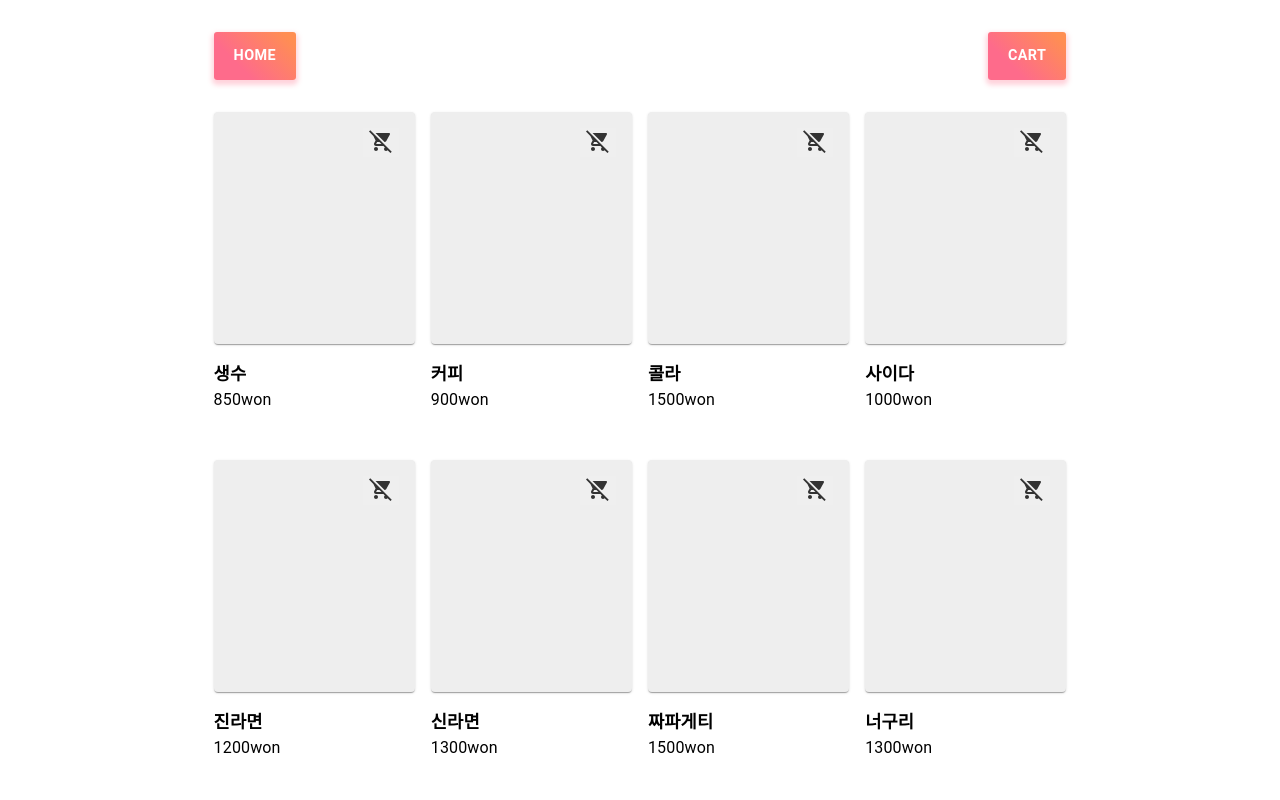
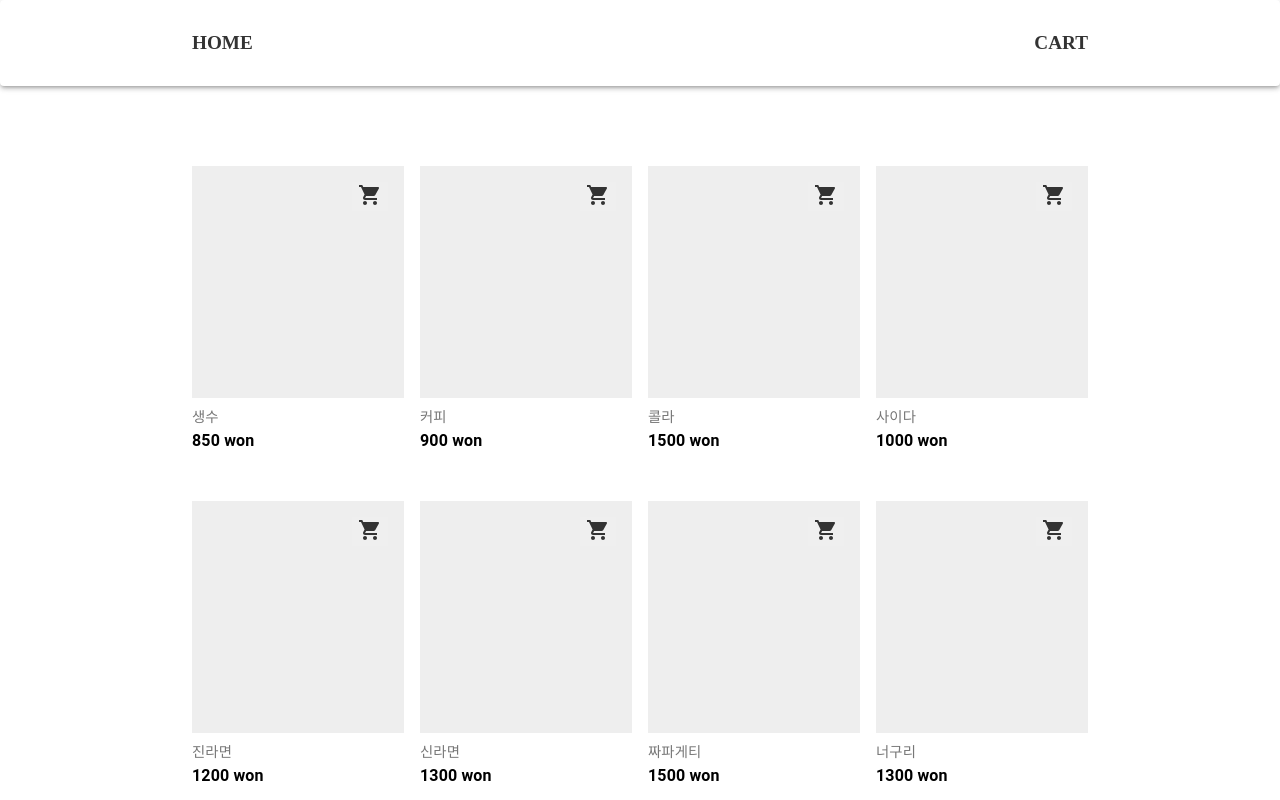
Before and after one commit to lsh58/mobx-market, a React app: page / in a window 1280 px wide. Shown: the top 800 px of the page. Built offline with nearby package versions, Linux system fonts and the light colour scheme.

Commit message:
toggle 구현 및 데이터전달방식 변환

```diff
--- a/public/index.html
+++ b/public/index.html
@@ -25,6 +25,11 @@
       Learn how to configure a non-root public URL by running `npm run build`.
     -->
     <title>React App</title>
+    <style>
+      body {
+        margin: 0;
+      }
+    </style>
   </head>
   <body>
     <noscript>You need to enable JavaScript to run this app.</noscript>
--- a/src/App.tsx
+++ b/src/App.tsx
@@ -1,61 +1,45 @@
 import React from 'react';
 import SuperMarket from './components/SuperMarket';
 import Basket from './components/Basket';
-import {
-  BrowserRouter,
-  Route,
-  Switch,
-  NavLink,
-} from 'react-router-dom';
-import { makeStyles, Theme } from "@material-ui/core/styles"; // styles 기능 추가
-import Button  from "@material-ui/core/Button"; // styles 기능 추가
+import { BrowserRouter, Route, Switch, NavLink } from 'react-router-dom';
+import { makeStyles, Theme } from '@material-ui/core/styles'; // styles 기능 추가
+import { Paper } from '@material-ui/core'; // styles 기능 추가
 
-const useStyles = makeStyles((theme:Theme) => ({  // style 요소 선언
+const useStyles = makeStyles((theme: Theme) => ({
+  // style 요소 선언
   root: {
-    width:'70%',
-    marginLeft: 'auto',
-    marginRight: 'auto',
-    marginTop: '1rem',
+    width: '100%',
+    background: '#fff',
+    padding: '2rem 0',
   },
   rootNav: {
+    width: '70%',
+    margin: '0 auto',
     display: 'flex',
     justifyContent: 'space-between',
-    padding:'1rem',
   },
-  link:{
+  link: {
     textDecoration: 'none',
+    fontWeight: 'bold',
+    fontSize: '1.2rem',
+    color: '#333',
   },
-  btn:{
-    background: 'linear-gradient(45deg, #FE6B8B 30%, #FF8E53 90%)',
-    borderRadius: 3,
-    border: 0,
-    color: 'white',
-    fontWeight:'bold',
-    fontSize:'0.9rem',
-    height: 48,
-    padding: '0 20px',
-    boxShadow: '0 3px 5px 2px rgba(255, 105, 135, .3)',
-  }
 }));
 
-const App : React.FC = () => {
-  const classes = useStyles()
+const App: React.FC = () => {
+  const classes = useStyles();
   return (
     <BrowserRouter>
-        <div className={classes.root}>
+      <Paper elevation={3} className={classes.root}>
         <nav className={classes.rootNav}>
           <NavLink to="/mobx-market-ts" exact className={classes.link}>
-              <Button className={classes.btn}>
             HOME
-              </Button>
           </NavLink>
           <NavLink to="/Cart" className={classes.link}>
-              <Button className={classes.btn}>
             CART
-              </Button>
           </NavLink>
         </nav>
-        </div>
+      </Paper>
       <Switch>
         <Route path="/" component={SuperMarket} exact />
         <Route path="/mobx-market-ts" component={SuperMarket} exact />
@@ -63,6 +47,6 @@ const App : React.FC = () => {
       </Switch>
     </BrowserRouter>
   );
-}
+};
 
 export default App;
--- a/src/components/BasketTemplate.tsx
+++ b/src/components/BasketTemplate.tsx
@@ -1,29 +1,34 @@
 import React from 'react';
-import { makeStyles, Theme } from "@material-ui/core/styles"; // styles 기능 추가
+import { makeStyles, Theme } from '@material-ui/core/styles'; // styles 기능 추가
 
-const useStyles = makeStyles((theme:Theme) => ({  // style 요소 선언
+const useStyles = makeStyles((theme: Theme) => ({
+  // style 요소 선언
   root: {
-    width:'70%',
+    width: '70%',
     display: 'flex',
-    flexDirection:'column',
-    margin:'1rem auto',
-    height:'600px',
-    border:'1px solid #000',
-    '& h2':{
-      margin:'1rem'
+    flexDirection: 'column',
+    margin: '3rem auto',
+    '& h2': {
+      margin: '1rem',
     },
   },
   itemsWrapper: {
-    width:'100%',
-    margin:'0 auto',
+    width: '100%',
+    margin: '0 auto',
   },
 }));
 
-const BasketTemplate = ({ basket, total } : {basket:React.ReactNode, total:React.ReactNode}) => {
+const BasketTemplate = ({
+  basket,
+  total,
+}: {
+  basket: React.ReactNode;
+  total: React.ReactNode;
+}) => {
   const classes = useStyles();
-    return (
+  return (
     <div className={classes.root}>
-      <h2>장바구니</h2>
+      <h2>CART</h2>
       <div className={classes.itemsWrapper}>
         {basket}
         {total}
--- a/src/components/ShopItem.tsx
+++ b/src/components/ShopItem.tsx
@@ -1,62 +1,78 @@
 import React from 'react';
-import { makeStyles, Theme } from "@material-ui/core/styles"; // styles 기능 추가
-import { Paper, Typography, Grid }  from "@material-ui/core"; // styles 기능 추가
+import { makeStyles, Theme } from '@material-ui/core/styles'; // styles 기능 추가
+import { Typography, Grid } from '@material-ui/core'; // styles 기능 추가
 import ShoppingCartIcon from '@material-ui/icons/ShoppingCart';
 import RemoveShoppingCartIcon from '@material-ui/icons/RemoveShoppingCart';
-import { useMarketStore } from '../stores/market';
-import { useObserver } from 'mobx-react'
 
-const useStyles = makeStyles((theme:Theme) => ({  // style 요소 선언
+const useStyles = makeStyles((theme: Theme) => ({
+  // style 요소 선언
   shopItem: {
     background: '#eee',
     padding: theme.spacing(2),
-    height:'200px',
-    position:'relative',
+    height: '200px',
+    position: 'relative',
   },
-  cart:{
-    position:'absolute',
-    top:'1rem',
-    right:'1rem',
+  cart: {
+    position: 'absolute',
+    top: '1rem',
+    right: '1rem',
     color: '#333',
-    border:'none',
-    outline:'none',
+    border: 'none',
+    outline: 'none',
     cursor: 'pointer',
   },
-  textWrapper:{
-    display:'flex',
-    flexDirection:'column',
-    marginTop:'1rem',
-    marginBottom:'2rem',
+  textWrapper: {
+    display: 'flex',
+    flexDirection: 'column',
+    marginTop: '0.5rem',
+    marginBottom: '2rem',
     '& h6': {
-      fontSize:'1.1rem',
-      fontWeight:'bold',
-    }
+      fontSize: '0.9rem',
+      fontWeight: '550',
+      color: '#777',
+    },
+    '& .price': {
+      fontWeight: 'bold',
+    },
   },
 }));
 
-const ShopItem = ({ name, price,isInCart, onPut, onToggle } : {name:string, price:number, isInCart:boolean, onPut:((name:string, price:number, isInCartL:boolean)=>{}), onToggle:((name:string, price:number, isInCartL:boolean)=>{}) }) => {
+const ShopItem = ({
+  name,
+  price,
+  isInCart,
+  onPut,
+  onToggle,
+}: {
+  name: string;
+  price: number;
+  isInCart: boolean;
+  onPut: (name: string, price: number, isInCartL: boolean) => {};
+  onToggle: (name: string) => {};
+}) => {
   const classes = useStyles();
-  const market = useMarketStore();
-  console.log(market.selectedItems);
-  return useObserver(()=>
+  return (
     <Grid item lg={3} md={4} sm={4} xs={12}>
-      <Paper elevation={1} className={classes.shopItem}>
-        <button className={classes.cart} onClick={() => {
-          onPut(name, price,isInCart);
-          onToggle(name,price,isInCart);
-          }}>
-          {market.selectedItems.isInCart === false ?
-          (<ShoppingCartIcon></ShoppingCartIcon>)
-          :
-          (<RemoveShoppingCartIcon></RemoveShoppingCartIcon>)
-          }
+      <div className={classes.shopItem}>
+        <button
+          className={classes.cart}
+          onClick={() => {
+            onPut(name, price, isInCart);
+            onToggle(name);
+          }}
+        >
+          {isInCart === false ? (
+            <ShoppingCartIcon></ShoppingCartIcon>
+          ) : (
+            <RemoveShoppingCartIcon></RemoveShoppingCartIcon>
+          )}
         </button>
-      </Paper>
-      <div className={classes.textWrapper} >
-        <Typography variant="h6">
-            {name}
+      </div>
+      <div className={classes.textWrapper}>
+        <Typography variant="h6">{name}</Typography>
+        <Typography className="price" variant="body1">
+          {price} won
         </Typography>
-        <Typography variant="body1">{price}won</Typography>
       </div>
     </Grid>
   );
--- a/src/components/SuperMarketTemplate.tsx
+++ b/src/components/SuperMarketTemplate.tsx
@@ -1,23 +1,20 @@
 import React from 'react';
-import { makeStyles, Theme } from "@material-ui/core/styles";
-import Box  from "@material-ui/core/Box";
+import { makeStyles, Theme } from '@material-ui/core/styles';
+import Box from '@material-ui/core/Box';
 import Grid from '@material-ui/core/Grid';
 
-const useStyles = makeStyles((theme:Theme) => ({
+const useStyles = makeStyles((theme: Theme) => ({
   root: {
-    width:'70%',
-    margin:'0 auto',
+    width: '70%',
+    margin: '5rem auto',
   },
-  container: {
-    padding:'1rem 1rem',
-  }
 }));
 
-const SuperMarketTemplate = ({ items }: {items:JSX.Element}) => {
+const SuperMarketTemplate = ({ items }: { items: JSX.Element }) => {
   const classes = useStyles();
   return (
     <Box className={classes.root}>
-      <Grid  className={classes.container} container spacing={2}>
+      <Grid container spacing={2}>
         {items}
       </Grid>
     </Box>
--- a/src/index.tsx
+++ b/src/index.tsx
@@ -10,5 +10,5 @@ ReactDOM.render(
   <Provider market={market}>
     <App />
   </Provider>,
-  document.getElementById('root')
+  document.getElementById('root'),
 );
--- a/src/stores/market.ts
+++ b/src/stores/market.ts
@@ -1,75 +1,150 @@
 import { observable, action, computed } from 'mobx';
 import { MobXProviderContext } from 'mobx-react';
 import { useContext } from 'react';
-import { ProductItem, CartProductItem } from '../models'
+import { ProductItem, CartProductItem } from '../models';
 
 export default class MarketStore {
-  @observable selectedItems:CartProductItem[] = [];
+  @observable selectedItems: CartProductItem[] = [];
+
+  @observable items = [
+    {
+      name: '생수',
+      price: 850,
+      isInCart: false,
+    },
+    {
+      name: '커피',
+      price: 900,
+      isInCart: false,
+    },
+    {
+      name: '콜라',
+      price: 1500,
+      isInCart: false,
+    },
+    {
+      name: '사이다',
+      price: 1000,
+      isInCart: false,
+    },
+    {
+      name: '진라면',
+      price: 1200,
+      isInCart: false,
+    },
+    {
+      name: '신라면',
+      price: 1300,
+      isInCart: false,
+    },
+    {
+      name: '짜파게티',
+      price: 1500,
+      isInCart: false,
+    },
+    {
+      name: '너구리',
+      price: 1300,
+      isInCart: false,
+    },
+    {
+      name: '포카칩',
+      price: 850,
+      isInCart: false,
+    },
+    {
+      name: '새우깡',
+      price: 900,
+      isInCart: false,
+    },
+    {
+      name: '바나나킥',
+      price: 1500,
+      isInCart: false,
+    },
+    {
+      name: '프링글스',
+      price: 1000,
+      isInCart: false,
+    },
+  ];
 
   @action
-  put = (name:string, price:number, isInCart:boolean) : void => {
+  put = (name: string, price: number, isInCart: boolean): void => {
     // 존재하는지 찾고
-    const exists = this.selectedItems.find(item => item.name === name);
+    const exists = this.selectedItems.find((item) => item.name === name);
     if (!exists) {
       // 존재하지 않는다면 새로 집어넣습니다.
       this.selectedItems.push({
-        name,price,isInCart,
+        name,
+        price,
+        isInCart,
         count: 1,
       });
       return;
-    }else{
-      const itemToTake = this.selectedItems.findIndex(item => item.name === name);
-      this.selectedItems.splice(itemToTake,1);// 배열에서 제거처리합니다.
+    } else {
+      const itemToTake = this.selectedItems.findIndex(
+        (item) => item.name === name,
+      );
+      this.selectedItems.splice(itemToTake, 1); // 배열에서 제거처리합니다.
     }
   };
 
   @action
-  take = (product:ProductItem): void  => {
-    const itemToTake = this.selectedItems.findIndex(item => item.name === product.name);
-    this.selectedItems.splice(itemToTake,1);// 배열에서 제거처리합니다.
+  take = (product: ProductItem): void => {
+    const itemToTake = this.selectedItems.findIndex(
+      (item) => item.name === product.name,
+    );
+    this.selectedItems.splice(itemToTake, 1); // 배열에서 제거처리합니다.
   };
 
   @action
-  decrease = (product:ProductItem): void  => {
-    const itemToChange = this.selectedItems.find(item => item.name === product.name);
-    if(itemToChange){
+  decrease = (product: ProductItem): void => {
+    const itemToChange = this.selectedItems.find(
+      (item) => item.name === product.name,
+    );
+    if (itemToChange) {
       //-버튼이 눌리면 수량 1감소
       itemToChange.count--;
       if (itemToChange.count === 0) {
-        const itemToTake = this.selectedItems.findIndex(item => item.name === product.name);
+        const itemToTake = this.selectedItems.findIndex(
+          (item) => item.name === product.name,
+        );
         // 갯수가 0 이면
-        this.selectedItems.splice(itemToTake,1);// 배열에서 제거처리합니다.
+        this.selectedItems.splice(itemToTake, 1); // 배열에서 제거처리합니다.
+      }
     }
-  }
   };
 
   @action
-  increase = (product:ProductItem): void => {
-    const itemToChange = this.selectedItems.find(item => item.name === product.name);
-    if(itemToChange){
+  increase = (product: ProductItem): void => {
+    const itemToChange = this.selectedItems.find(
+      (item) => item.name === product.name,
+    );
+    if (itemToChange) {
       //+버튼이 눌리면 수량 1증가
       itemToChange.count++;
-  }
+    }
   };
 
   @action
-  toggle = (name:string, price:number, isInCart:boolean) => {
-    const itemToChange = this.selectedItems.find(item => item.name === name);
-    if(itemToChange){
-    itemToChange.isInCart = !itemToChange.isInCart;
-    console.log(itemToChange.isInCart);
-  }
+  toggle = (name: string) => {
+    const itemToChange = this.items.find((item) => item.name === name);
+    console.log(itemToChange);
+    if (itemToChange) {
+      itemToChange.isInCart = !itemToChange.isInCart;
+    }
   };
 
   @computed
-  get total():number {
+  get total(): number {
     return this.selectedItems.reduce((previous, current) => {
       return previous + current.price * current.count;
     }, 0);
   }
 }
 
-export const useMarketStore= ()=>{
+export const useMarketStore = () => {
   const ctx = useContext(MobXProviderContext);
   return ctx.market;
-}
+};
```
Also changed, not shown: src/components/BasketItemList.tsx (+16 -9 lines), src/components/ShopItemList.tsx (+17 -72 lines). Lines whose indentation alone changed are shown as unchanged.
